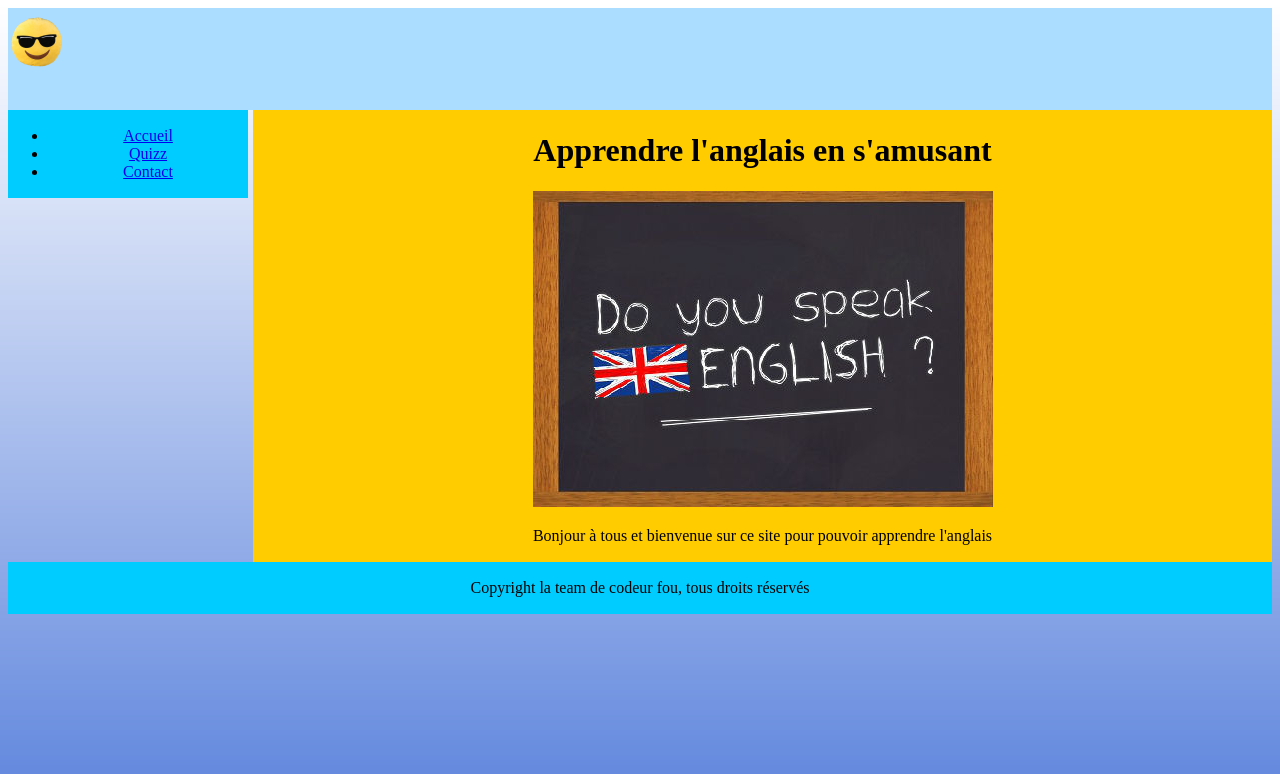
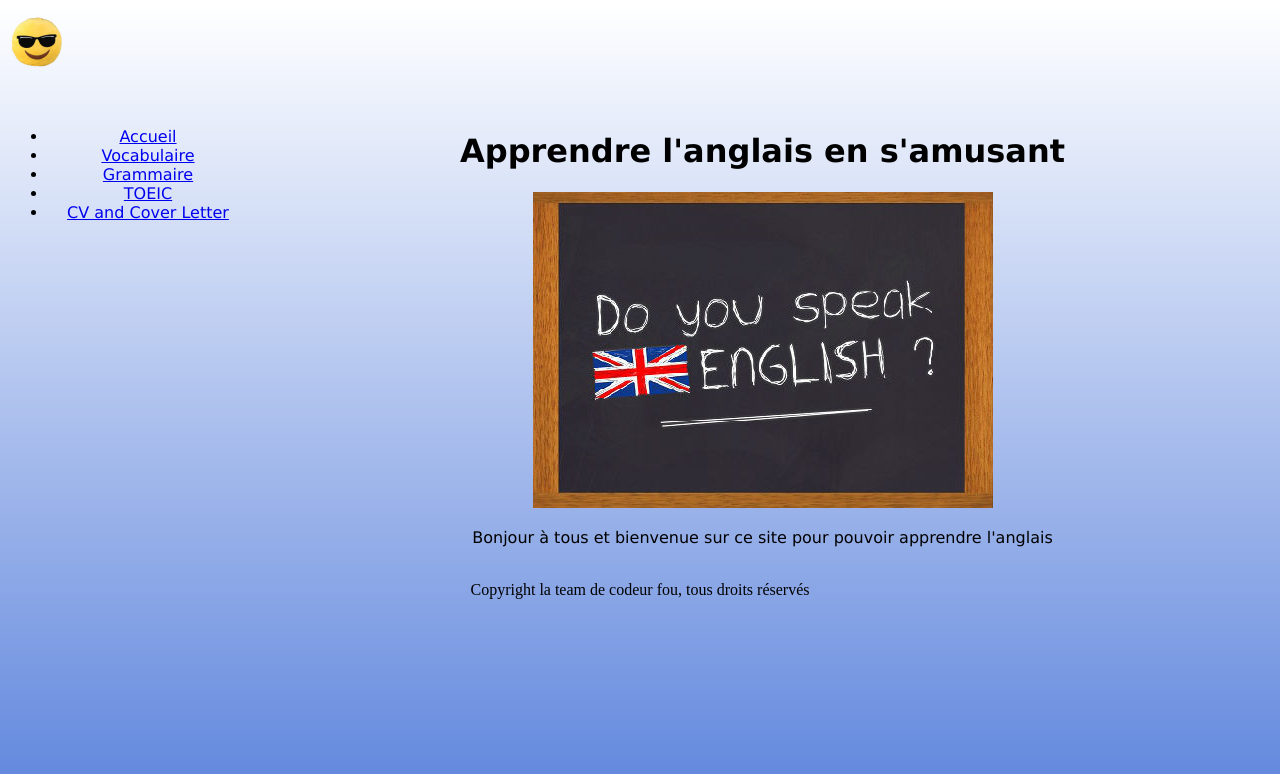
Before and after one commit to HakimGhanem/EnglishWebApp, a PHP site: page /PageAccueil.html in a window 1280 px wide. Shown: the top 774 px of the page. Run offline with PHP 8.4, Linux system fonts and the light colour scheme.

Commit message:
Modifs menu principal

```diff
--- a/PageAccueil.html
+++ b/PageAccueil.html
@@ -22,8 +22,12 @@
             <nav>
                 <ul>
                      <li><!--<img src="images/Accueil.gif" class="imageAccueil" alt="Image accueil" /> <--><a href="PageAccueil.html" title="Retour à la case départ !">Accueil</a></li>
-                     <li><a href="Quizz.html" title = "Allons faire des quizz">Quizz</a></li>
-                    <li><a href="contact.html" title = "Mais qui m'a crée ?">Contact</a></li>
+                    <li><a href="Vocabulaire.html" title = "Fiches de vocabulaires">Vocabulaire</a></li>
+
+                     <li><a href="grammaire.html" title = "Revoyons les règles de grammaire">Grammaire</a></li>
+
+                     <li><a href="toeic.html" title = "Exercices pour le TOEIC">TOEIC</a></li>
+                    <li><a href="CV.html" title = "Comment bien construire son CV et sa CV">CV and Cover Letter</a></li>
                 </ul>
             </nav>
          </div>
--- a/StyleBase.css
+++ b/StyleBase.css
@@ -12,7 +12,6 @@ div#entete {
     background-attachment: fixed; /* Le fond restera fixe */
     background-repeat: no-repeat; /* Le fond ne sera pas répété */
     background-position: top left; /* Le fond sera placé en haut à droite */
-	background-color:#AADDFF;
 	}
 
 div #main {
@@ -20,18 +19,18 @@ div #main {
 	margin:auto;
 }
 div#menu {
-	float:left;
+	font-family: "Lucida Sans Unicode";
+    float:left;
 	width:240px;
-	background-color:#00CCFF;
 }
 div#contenu {
-	margin-left: 245px;
-	background-color:#FFCC00;
+	font-family: "Lucida Sans Unicode";
+    margin-left: 245px;
+
 
 	}
 div#footer{
 
-	background-color:#00CCFF;
 	clear:both;
 	}
 
--- a/informatique.html
+++ b/informatique.html
@@ -24,7 +24,7 @@
 
     <!-- Le corps -->
 
-    <div id="corps">
+    <div id="main">
         <h1>Computer Vocabulary</h1>
 
 
--- a/qcminformatique.html
+++ b/qcminformatique.html
@@ -3,7 +3,8 @@
 <h1> What's the english for ...</h1>
 
 
-<div id="main">
+
+<div id="tableau">
 <p class="question">1. Disquette :</p>
 
 <ul class="answers">
```
Also changed, not shown: vocabulaire.html (+3 -4 lines), grammaire.html (added).
